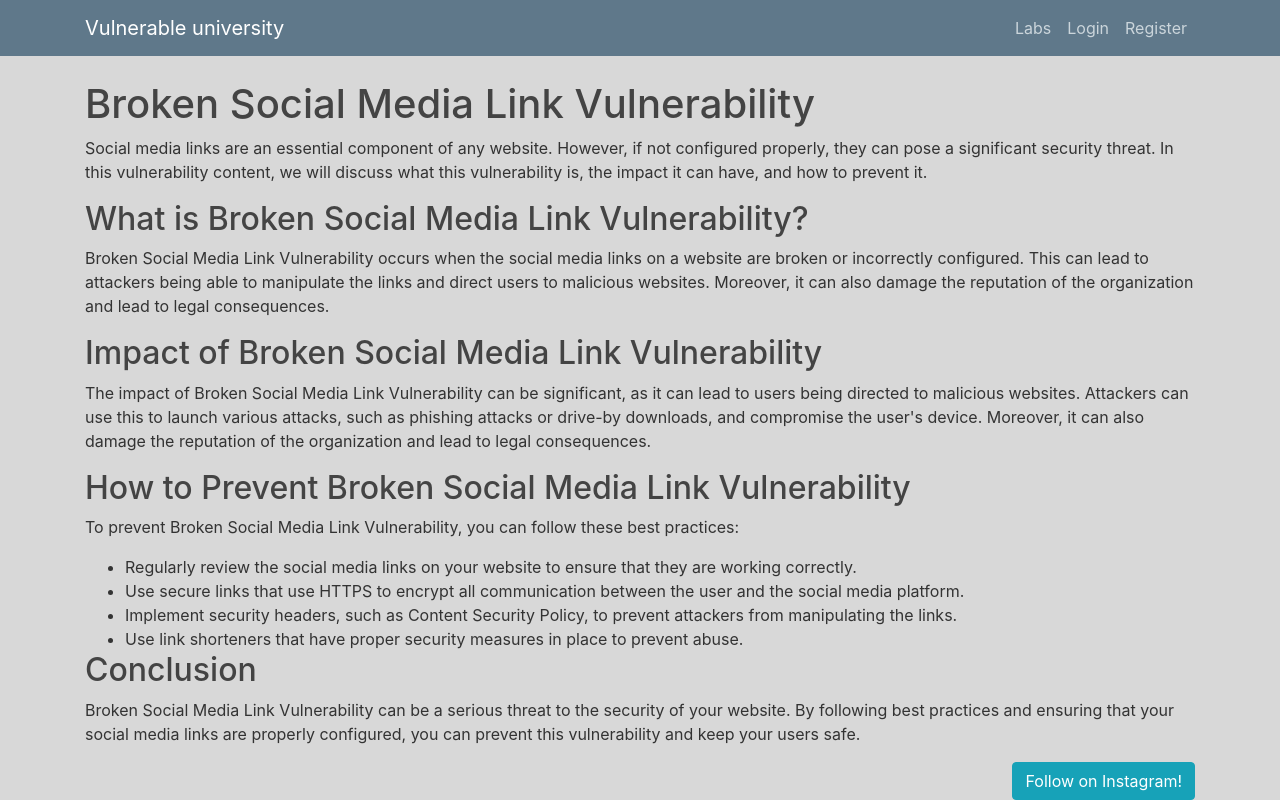
After one commit to abhhi-101/vulnerable-university, a Django app: page /bkl in a window 1280 px wide. The commit adds this page. Run offline with Django 3.2, Linux system fonts and the light colour scheme.

Commit message:
all 15 added!

```diff
--- a/vul_django/administrator/static/administrator/main.css
+++ b/vul_django/administrator/static/administrator/main.css
@@ -82,3 +82,62 @@ body {
   .account-heading {
     font-size: 2.5rem;
   }
+
+  body{
+    background: #d8d8d8;
+}
+
+.social-menu ul{
+    position: absolute;
+    top: 50%;
+    left: 50%;
+    padding: 0;
+    margin: 0;
+    transform: translate(-50%, -50%);
+    display: flex;
+}
+
+.social-menu ul li{
+    list-style: none;
+    margin: 0 15px;
+}
+
+.social-menu ul li .fab{
+    font-size: 30px;
+    line-height: 60px;
+    transition: .3s;
+    color: #000;
+}
+
+.social-menu ul li .fab:hover{
+    color: #fff;
+}
+
+.social-menu ul li a{
+    position: relative;
+    display: block;
+    width: 60px;
+    height: 60px;
+    border-radius: 50%;
+    background-color: #fff;
+    text-align: center;
+    transition: .6s;
+    box-shadow: 0 5px 4px rgba(0,0,0,.5);
+}
+
+.social-menu ul li a:hover{
+    transform: translate(0, -10%);
+}
+
+.social-menu ul li:nth-child(1) a:hover{
+    background-color: rgba(0, 0, 0, 0.829);
+}
+.social-menu ul li:nth-child(2) a:hover{
+    background-color: #E4405F;
+}
+.social-menu ul li:nth-child(3) a:hover{
+    background-color: #0077b5;
+}
+.social-menu ul li:nth-child(4) a:hover{
+    background-color: #000;
+}
--- /dev/null
+++ b/vul_django/administrator/templates/administrator/brokenLink.html
@@ -0,0 +1,28 @@
+{% extends "administrator/base.html" %}
+{% block content %}
+
+
+<h1>Broken Social Media Link Vulnerability</h1>
+	<p>Social media links are an essential component of any website. However, if not configured properly, they can pose a significant security threat. In this vulnerability content, we will discuss what this vulnerability is, the impact it can have, and how to prevent it.</p>
+    <h2>What is Broken Social Media Link Vulnerability?</h2>
+    <p>Broken Social Media Link Vulnerability occurs when the social media links on a website are broken or incorrectly configured. This can lead to attackers being able to manipulate the links and direct users to malicious websites. Moreover, it can also damage the reputation of the organization and lead to legal consequences.</p>
+
+    <h2>Impact of Broken Social Media Link Vulnerability</h2>
+    <p>The impact of Broken Social Media Link Vulnerability can be significant, as it can lead to users being directed to malicious websites. Attackers can use this to launch various attacks, such as phishing attacks or drive-by downloads, and compromise the user's device. Moreover, it can also damage the reputation of the organization and lead to legal consequences.</p>
+
+    <h2>How to Prevent Broken Social Media Link Vulnerability</h2>
+    <p>To prevent Broken Social Media Link Vulnerability, you can follow these best practices:</p>
+    <ul>
+        <li>Regularly review the social media links on your website to ensure that they are working correctly.</li>
+        <li>Use secure links that use HTTPS to encrypt all communication between the user and the social media platform.</li>
+        <li>Implement security headers, such as Content Security Policy, to prevent attackers from manipulating the links.</li>
+        <li>Use link shorteners that have proper security measures in place to prevent abuse.</li>
+    </ul>
+
+    <h2>Conclusion</h2>
+    <p>Broken Social Media Link Vulnerability can be a serious threat to the security of your website. By following best practices and ensuring that your social media links are properly configured, you can prevent this vulnerability and keep your users safe.</p>
+    <div align="right"> <button class="btn btn-info" type="button"
+        onclick='window.location.href = "https://www.instagram.com/ada-hck+_+";'>Follow on Instagram!</button></div>
+
+
+{% endblock content %}
--- a/vul_django/administrator/urls.py
+++ b/vul_django/administrator/urls.py
@@ -19,5 +19,6 @@ urlpatterns = [
     path("db", views.db, name="db_injection"),
     path("db_info", views.db_info, name="db"),
     path("debug", views.debug_lab, name="debug"),
-    path("http", views.http, name="http")
+    path("http", views.http, name="http"),
+    path("bkl", views.bkl, name="bkl")
 ]
--- a/vul_django/administrator/views.py
+++ b/vul_django/administrator/views.py
@@ -111,7 +111,9 @@ def debug_lab(request):
 #====== HTTP
 def http(request):
     return render(request, 'administrator/http.html')
-
+#====== Broken link
+def bkl(request):
+    return render(request, 'administrator/brokenLink.html')
 
 
 # System Pages
```
Also changed, not shown: vul_django/administrator/templates/administrator/labs.html (+10 -0 lines).
